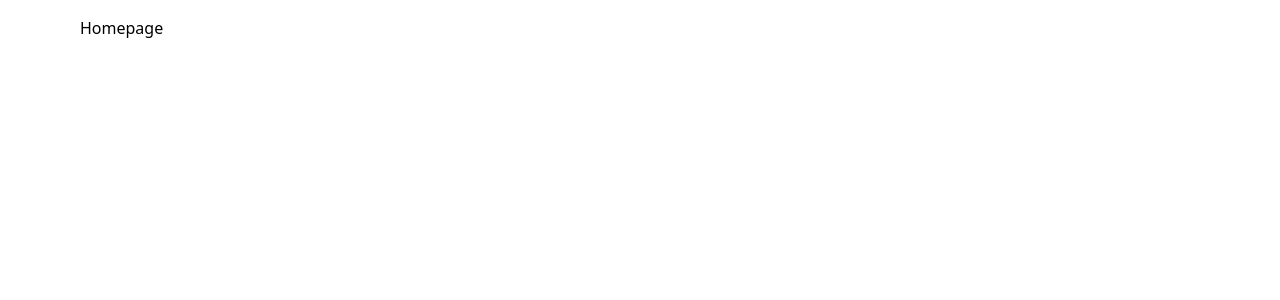
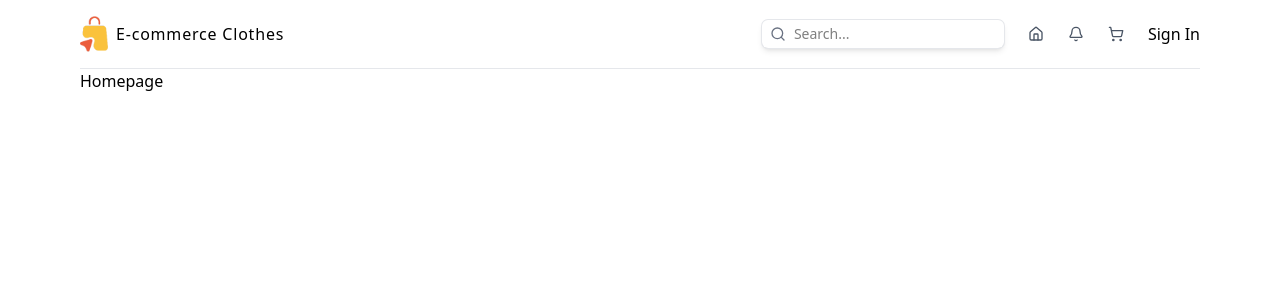
Before and after one commit to Noodle96/fullstack-ecommerce-monorepo, a Next.js app in the folder client/: page / in a window 1280 px wide. Shown: the top 300 px of the page. Built offline with nearby package versions, Linux system fonts and the light colour scheme.

Commit message:
Add responsive navbar component

```diff
--- /dev/null
+++ b/client/src/app/components/Footer.tsx
@@ -0,0 +1,7 @@
+const Footer = () => {
+    return (
+        <div className=''>Footer</div>
+    )
+}
+
+export default Footer
--- /dev/null
+++ b/client/src/app/components/Navbar.tsx
@@ -0,0 +1,34 @@
+import Image from "next/image"
+import Link from "next/link"
+import SearchBar from "./SearchBar"
+import { Bell, Home, ShoppingCart } from "lucide-react"
+
+const Navbar = () => {
+    return (
+        <nav className='w-full flex items-center justify-between border-b border-gray-200 pb-4 '>
+            {/* LEFT */}
+            <Link href="/" className="flex items-center">
+                <Image
+                    src="/logo.png"
+                    alt="Logo"
+                    width={36}
+                    height={36}
+                    className="w-6 h-6 md:w-9 md:h-9"
+                />
+                <p className="text-md font-medium tracking-wider hidden md:block">E-commerce Clothes</p>
+            </Link>
+            {/* RIGHT */}
+            <div className="flex items-center gap-6">
+                <SearchBar />
+                <Link href="/">
+                    <Home className="w-4 h-4 text-gray-600" />
+                </Link>
+                <Bell className="w-4 h-4 text-gray-600" />
+                <ShoppingCart className="w-4 h-4 text-gray-600" />
+                <Link href="/login"> Sign In </Link>
+            </div>
+        </nav>
+    )
+}
+
+export default Navbar
--- /dev/null
+++ b/client/src/app/components/SearchBar.tsx
@@ -0,0 +1,18 @@
+import { Search } from "lucide-react"
+
+const SearchBar = () => {
+    return (
+        <div className='hidden sm:flex items-center gap-2 rounded-md ring-1 ring-gray-200 px-2 py-1 shadow-md'>
+            <Search
+                className='w-4 h-4 text-gray-500'
+            />
+            <input
+                id="search"
+                placeholder="Search..."
+                className="text-sm outline-0"
+            />
+        </div>
+    )
+}
+
+export default SearchBar
--- a/client/src/app/layout.tsx
+++ b/client/src/app/layout.tsx
@@ -1,6 +1,8 @@
 import type { Metadata } from "next";
 import { Geist, Geist_Mono } from "next/font/google";
 import "./globals.css";
+import Navbar from "./components/Navbar";
+import Footer from "./components/Footer";
 
 const geistSans = Geist({
     variable: "--font-geist-sans",
@@ -28,7 +30,9 @@ export default function RootLayout({
                 className={`${geistSans.variable} ${geistMono.variable} antialiased`}
             >
                 <div className="mx-auto p-4 sm:max-w-xl md:max-w-2xl lg:max-w-3xl xl:max-w-6xl">
+                    <Navbar />
                     {children}
+
                 </div>
             </body>
         </html>
```
